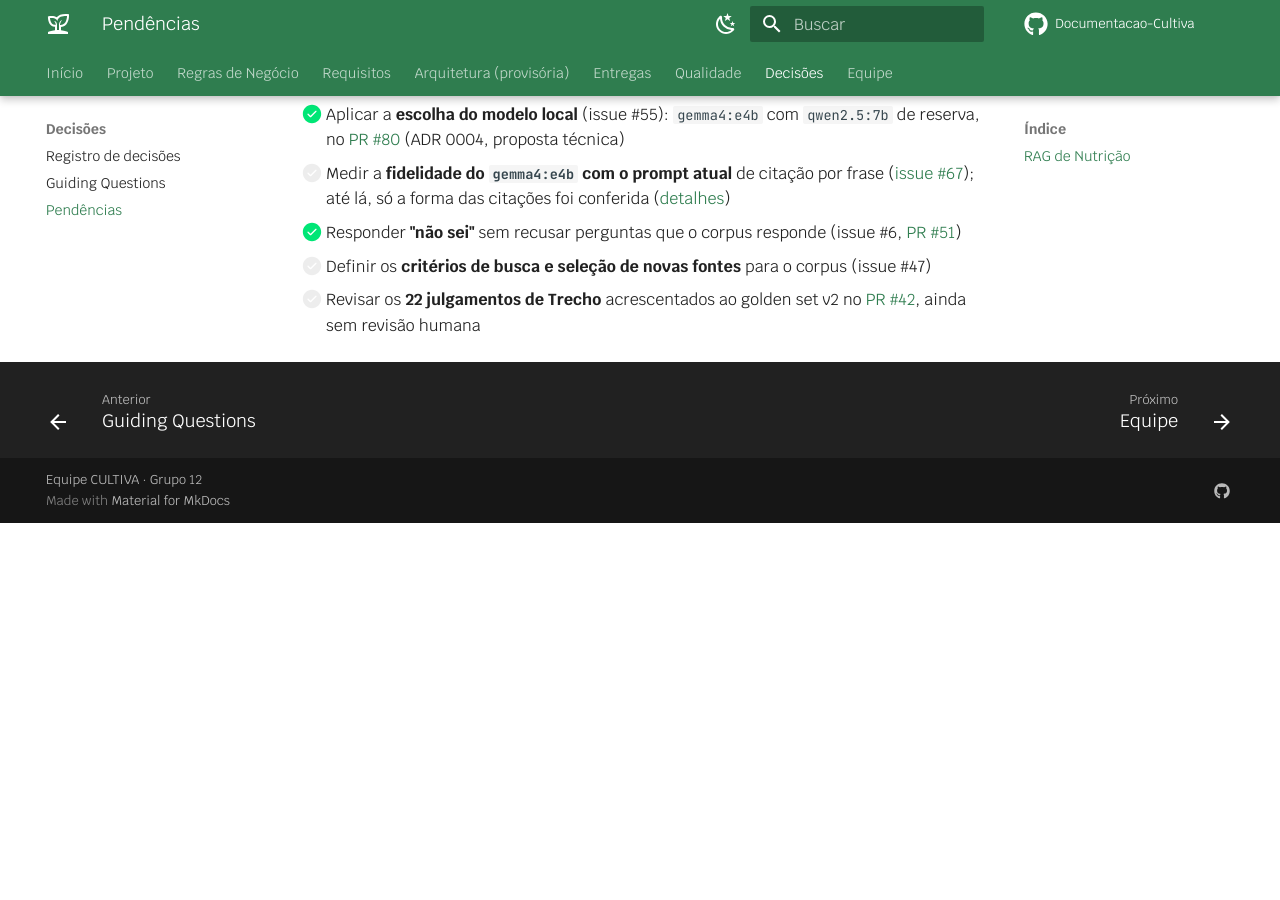
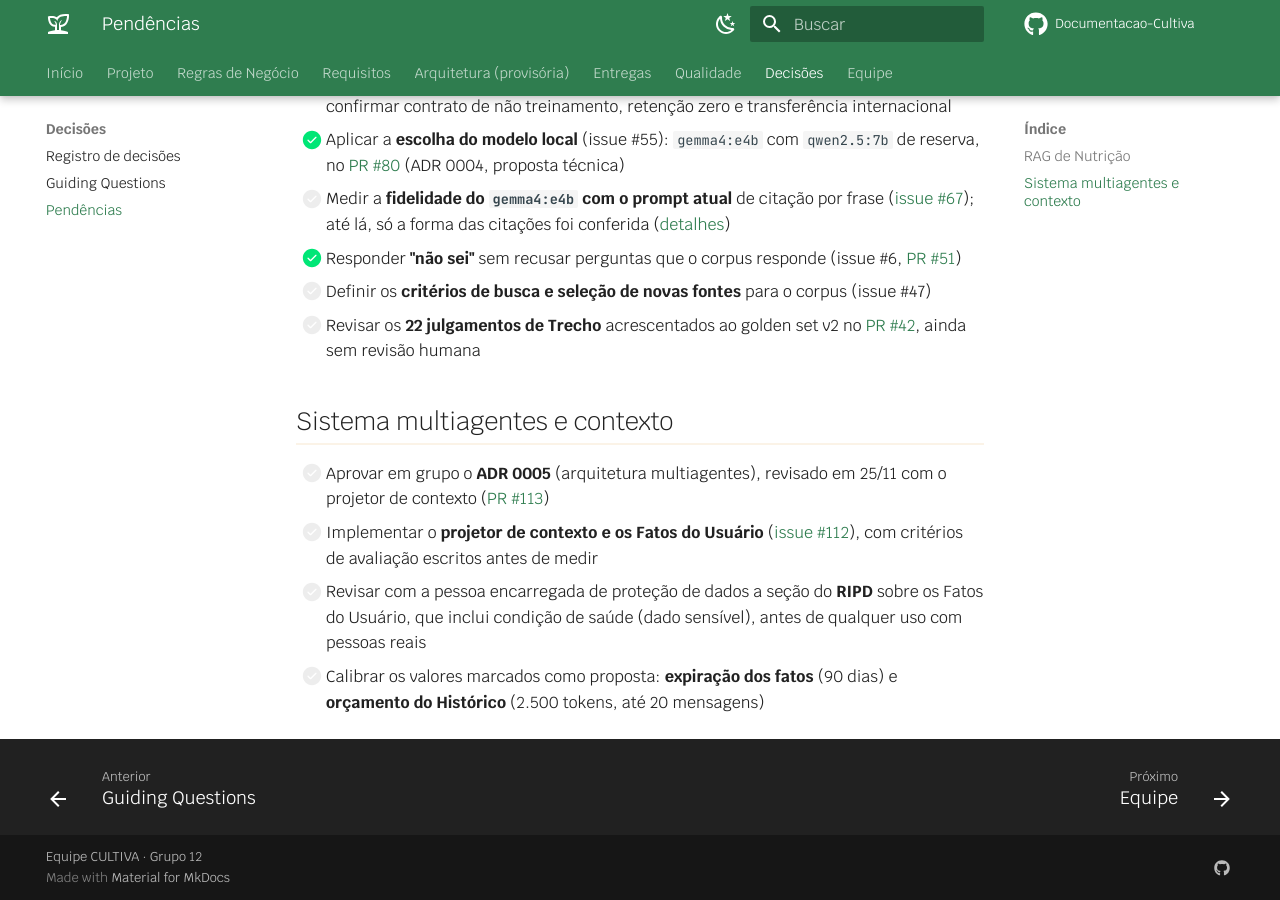
Before and after one commit to Cultiva-Challenge-2-Residencia-IA/Documentacao-Cultiva, an MkDocs documentation site: the page built from docs/pendencias.md, in a window 1280 px wide and 900 px high, scrolled down 1514 px. Built offline with MkDocs 1.6.1 and Material for MkDocs 9.7.7, drawn with Linux system fonts in a browser that asks for light colours; comment, search, counter and statistics services are not loaded; before the commit the page ends 2037 px from its top, so only the background shows below that; some of the changed text lies outside the part shown.

Commit message:
docs(arquitetura): projetor de contexto, multiagentes e embeddings no registro de decisões
- arquitetura.md: o estado atual passa a ter os Agentes de Nutrição e Saúde Física, o Chat geral e
  os Chats de área (PR #100), e o projetor de contexto decidido em 25/11 (issue #112); o RF-IA09 é
  lido como "sem dado de aba desnecessária", não como isolamento por área (RN06).
- decisoes.md: seção nova com o sistema multiagentes, os embeddings e5-large (PR #103) e o
  projetor de contexto com os Fatos do Usuário.
- pendencias.md: comparação de embeddings concluída e pendências novas do sistema multiagentes
  (aprovação do ADR 0005, implementação do projetor, revisão do RIPD e calibração dos valores).

```diff
--- a/docs/pendencias.md
+++ b/docs/pendencias.md
@@ -20,7 +20,7 @@ Itens levantados na [entrega da semana 2](entregas/semana-2.md), atualizados em
 - [x] Definir o **esquema do catálogo de fontes**: resolvido pelo `corpus/manifest.yaml` do CultivaProjetoFase1, que substitui o `sources.yaml` previsto
 - [x] Escolher os **embeddings** iniciais: `paraphrase-multilingual-MiniLM-L12-v2`, local, sem envio de texto a terceiros (RNF05)
 - [x] **Filtrar o índice por fonte aprovada**: só `approval_status: aprovado` entra por padrão (issue #7)
-- [ ] **Comparar modelos de embeddings** em português no golden set (issue #15)
+- [x] **Comparar modelos de embeddings** em português no golden set (issue #15): `multilingual-e5-large` escolhido ([PR #103](https://github.com/Cultiva-Challenge-2-Residencia-IA/CultivaProjetoFase1/pull/103), ADR 0006)
 - [ ] Decidir o **banco vetorial definitivo**: ChromaDB na implementação, pgvector na proposta
 - [x] **Aprovar as fontes**: 21 de 22 aprovadas no PR #31 (issue #8)
 - [ ] Decidir sobre a **SBAN**, pendente por possível conflito de interesse (material com marca da Nestlé)
@@ -36,3 +36,10 @@ Itens levantados na [entrega da semana 2](entregas/semana-2.md), atualizados em
 - [x] Responder **"não sei"** sem recusar perguntas que o corpus responde (issue #6, [PR #51](https://github.com/Cultiva-Challenge-2-Residencia-IA/CultivaProjetoFase1/pull/51))
 - [ ] Definir os **critérios de busca e seleção de novas fontes** para o corpus (issue #47)
 - [ ] Revisar os **22 julgamentos de Trecho** acrescentados ao golden set v2 no [PR #42](https://github.com/Cultiva-Challenge-2-Residencia-IA/CultivaProjetoFase1/pull/42), ainda sem revisão humana
+
+## Sistema multiagentes e contexto
+
+- [ ] Aprovar em grupo o **ADR 0005** (arquitetura multiagentes), revisado em 25/11 com o projetor de contexto ([PR #113](https://github.com/Cultiva-Challenge-2-Residencia-IA/CultivaProjetoFase1/pull/113))
+- [ ] Implementar o **projetor de contexto e os Fatos do Usuário** ([issue #112](https://github.com/Cultiva-Challenge-2-Residencia-IA/CultivaProjetoFase1/issues/112)), com critérios de avaliação escritos antes de medir
+- [ ] Revisar com a pessoa encarregada de proteção de dados a seção do **RIPD** sobre os Fatos do Usuário, que inclui condição de saúde (dado sensível), antes de qualquer uso com pessoas reais
+- [ ] Calibrar os valores marcados como proposta: **expiração dos fatos** (90 dias) e **orçamento do Histórico** (2.500 tokens, até 20 mensagens)
```
Also changed, not shown: docs/arquitetura.md (+3 -2 lines), docs/decisoes.md (+8 -0 lines).
